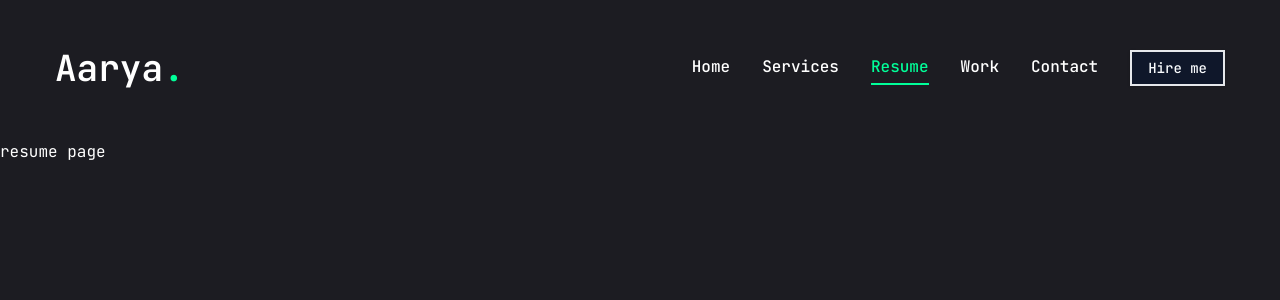
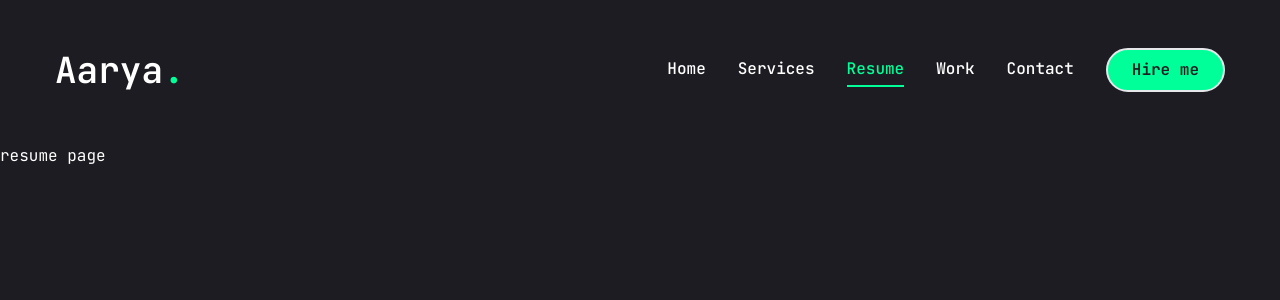
Before and after one commit to Aarya-Chauhan/PortfolioFramer, a Next.js app: page /resume in a window 1280 px wide. Shown: the top 300 px of the page. Built offline with nearby package versions, Linux system fonts and the light colour scheme.

Commit message:
finished mobile nav

```diff
--- a/components/MobileNav.jsx
+++ b/components/MobileNav.jsx
@@ -1,13 +1,65 @@
 "use client"
 
 import {Sheet, SheetContent, SheetTrigger} from "@/components/ui/sheet"
+import {usePathname} from 'next/navigation'
+import Link from "next/link"
+import {CiMenuFries} from 'react-icons/ci'
+import { use } from "react"
+
+
+
+const links=[
+  {
+      name: 'home',
+      path: "/"
+  },
+  {
+      name: 'services',
+      path: "/services"
+  },
+  {
+      name: 'resume',
+      path: "/resume"
+  },
+  {
+      name: 'work',
+      path: "/work"
+  },
+  {
+      name: 'contact',
+      path: "/contact"
+  },
+
+]
+
 
 
 const MobileNav = () => {
+  const pathName = usePathname()
   return (
-    <nav>
-
-    </nav>
+    <Sheet>
+      <SheetTrigger className="flex justify-center items-center">
+        <CiMenuFries className="text-[32px] text-accent border-none"/>
+      </SheetTrigger>
+      <SheetContent className="flex flex-col">
+        <div className="mt-20 pb-20 text-center text-2xl border-b-2">
+          <Link href={"/"}>
+            <h1 className='font-semibold'>
+                Aarya<span className='text-accent'>.</span>
+            </h1>
+          </Link>
+        </div>
+        <nav className="flex pt-20 flex-col justify-center items-center gap-8">
+          {links.map((link,index)=>{
+            return(
+              <Link href={link.path} key={index} className={`${link.path === pathName && "text-accent border-b-2 border-accent"} capitalize font-medium hover:text-accent transition-all`} >
+                {link.name}
+              </Link>
+            )
+          })}
+        </nav>
+      </SheetContent>
+    </Sheet>
   )
 }
 
--- a/components/ui/button.jsx
+++ b/components/ui/button.jsx
@@ -5,26 +5,20 @@
 import { cn } from "@/lib/utils"
 
 const buttonVariants = cva(
-  "inline-flex items-center justify-center whitespace-nowrap rounded-md text-sm font-medium transition-colors focus-visible:outline-none focus-visible:ring-1 focus-visible:ring-slate-950 disabled:pointer-events-none disabled:opacity-50 dark:focus-visible:ring-slate-300",
+  "inline-flex items-center justify-center whitespace-nowrap rounded-full text-base font-semibold ring-offset-white transition-colors",
   {
     variants: {
       variant: {
         default:
-          "bg-slate-900 text-slate-50 shadow hover:bg-slate-900/90 dark:bg-slate-50 dark:text-slate-900 dark:hover:bg-slate-50/90",
-        destructive:
-          "bg-red-500 text-slate-50 shadow-sm hover:bg-red-500/90 dark:bg-red-900 dark:text-slate-50 dark:hover:bg-red-900/90",
+          "bg-accent text-primary hover:bg-accent-hover",
+        primary:
+          "bg-primary text-white",
         outline:
-          "border border-slate-200 bg-white shadow-sm hover:bg-slate-100 hover:text-slate-900 dark:border-slate-800 dark:bg-slate-950 dark:hover:bg-slate-800 dark:hover:text-slate-50",
-        secondary:
-          "bg-slate-100 text-slate-900 shadow-sm hover:bg-slate-100/80 dark:bg-slate-800 dark:text-slate-50 dark:hover:bg-slate-800/80",
-        ghost: "hover:bg-slate-100 hover:text-slate-900 dark:hover:bg-slate-800 dark:hover:text-slate-50",
-        link: "text-slate-900 underline-offset-4 hover:underline dark:text-slate-50",
+          "border border-accent bg-transparent text-accent hover:bg-accent hover:text-primary",
       },
       size: {
-        default: "h-9 px-4 py-2",
-        sm: "h-8 rounded-md px-3 text-xs",
-        lg: "h-10 rounded-md px-8",
-        icon: "h-9 w-9",
+        default: "h-[44px] px-6",
+        md: "h-[48px] px-6",
       },
     },
     defaultVariants: {
--- a/components/ui/sheet.jsx
+++ b/components/ui/sheet.jsx
@@ -1,10 +1,10 @@
 "use client";
 import * as React from "react"
 import * as SheetPrimitive from "@radix-ui/react-dialog"
-import { Cross2Icon } from "@radix-ui/react-icons"
 import { cva } from "class-variance-authority";
 
 import { cn } from "@/lib/utils"
+import {IoMdClose} from 'react-icons/io'
 
 const Sheet = SheetPrimitive.Root
 
@@ -26,7 +26,7 @@
 SheetOverlay.displayName = SheetPrimitive.Overlay.displayName
 
 const sheetVariants = cva(
-  "fixed z-50 gap-4 bg-white p-6 shadow-lg transition ease-in-out data-[state=closed]:duration-300 data-[state=open]:duration-500 data-[state=open]:animate-in data-[state=closed]:animate-out dark:bg-slate-950",
+  "fixed z-50 gap-4 bg-primary p-6 shadow-lg transition ease-in-out data-[state=closed]:duration-300 data-[state=open]:duration-500 data-[state=open]:animate-in data-[state=closed]:animate-out dark:bg-slate-950",
   {
     variants: {
       side: {
@@ -35,7 +35,7 @@
           "inset-x-0 bottom-0 border-t data-[state=closed]:slide-out-to-bottom data-[state=open]:slide-in-from-bottom",
         left: "inset-y-0 left-0 h-full w-3/4 border-r data-[state=closed]:slide-out-to-left data-[state=open]:slide-in-from-left sm:max-w-sm",
         right:
-          "inset-y-0 right-0 h-full w-3/4 border-l data-[state=closed]:slide-out-to-right data-[state=open]:slide-in-from-right sm:max-w-sm",
+          "inset-y-0 right-0 h-full w-3/4  data-[state=closed]:slide-out-to-right data-[state=open]:slide-in-from-right sm:max-w-sm",
       },
     },
     defaultVariants: {
@@ -49,8 +49,8 @@
     <SheetOverlay />
     <SheetPrimitive.Content ref={ref} className={cn(sheetVariants({ side }), className)} {...props}>
       <SheetPrimitive.Close
-        className="absolute right-4 top-4 rounded-sm opacity-70 ring-offset-white transition-opacity hover:opacity-100 focus:outline-none focus:ring-2 focus:ring-slate-950 focus:ring-offset-2 disabled:pointer-events-none data-[state=open]:bg-slate-100 dark:ring-offset-slate-950 dark:focus:ring-slate-300 dark:data-[state=open]:bg-slate-800">
-        <Cross2Icon className="h-4 w-4" />
+        className="absolute right-8 top-8 transition-opacity outline-none">
+        <IoMdClose className="text-3xl text-accent" />
         <span className="sr-only">Close</span>
       </SheetPrimitive.Close>
       {children}
--- a/package.json
+++ b/package.json
@@ -23,6 +23,7 @@
     "next": "14.2.7",
     "react": "^18",
     "react-dom": "^18",
+    "react-icons": "^5.3.0",
     "tailwind-merge": "^2.5.2",
     "tailwindcss-animate": "^1.0.7"
   },
```
Also changed, not shown: 1 other file (tests, documents, lock files or other folders).
